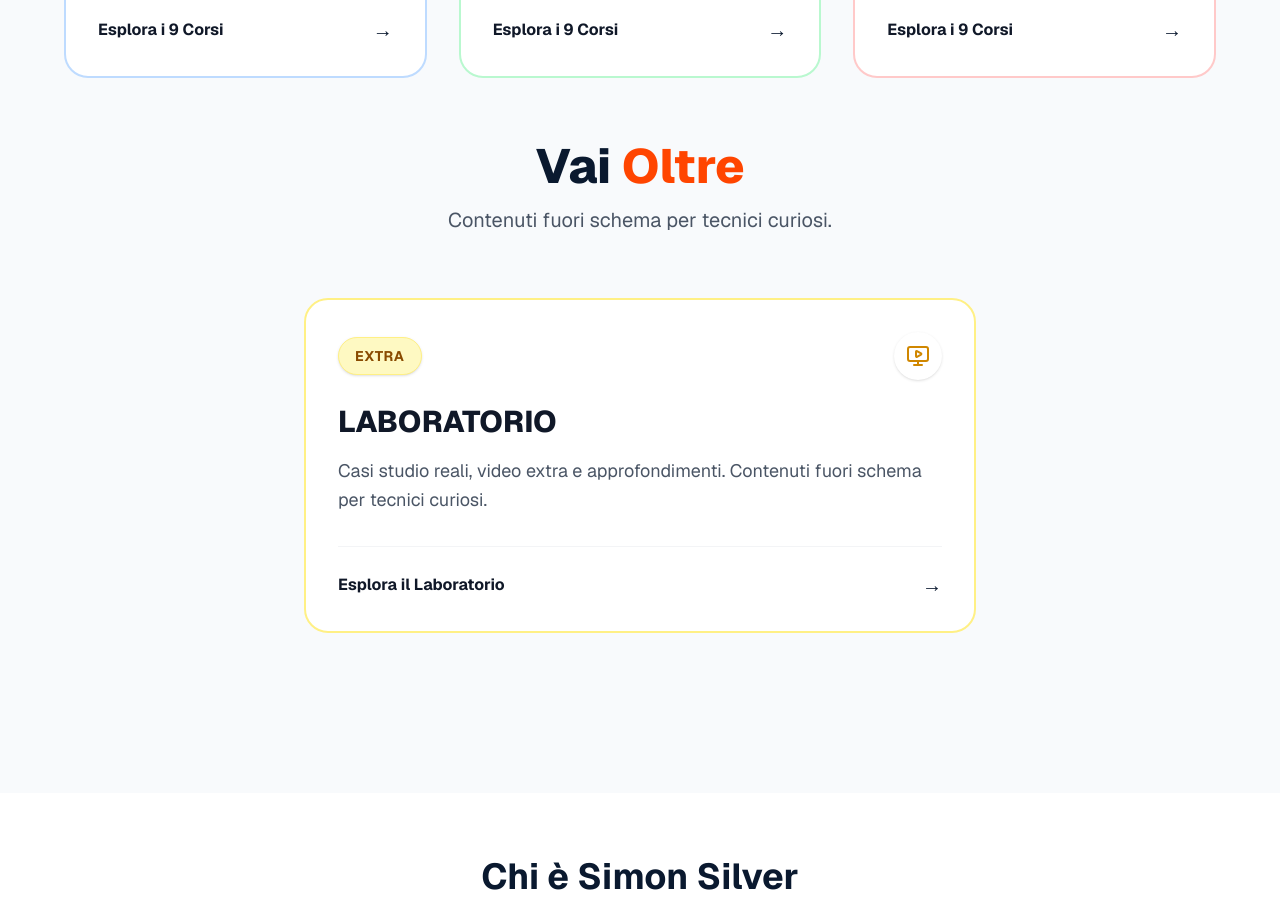
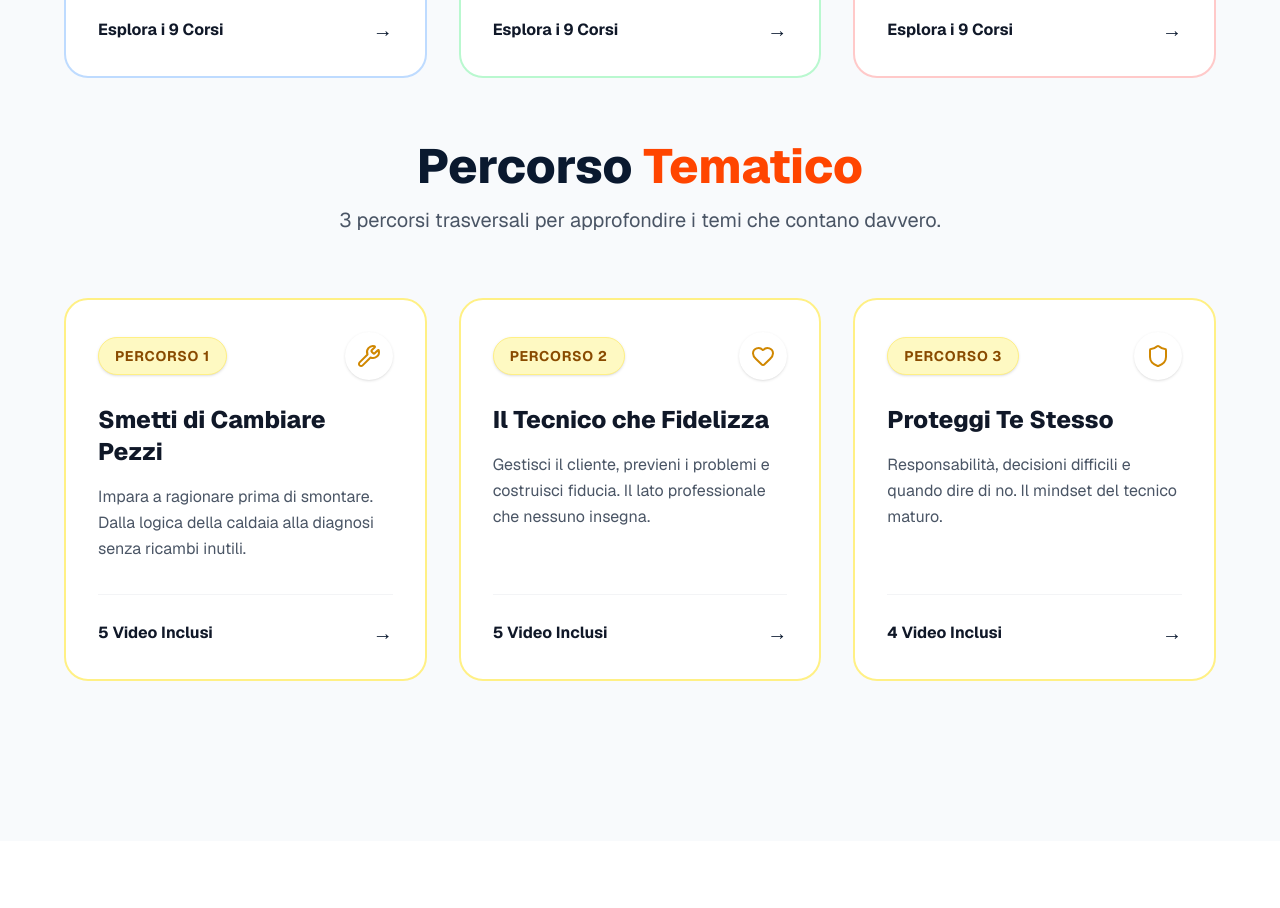
Before and after one commit to simonsilvercaldaie/sito-caldaie, a Next.js app: page / in a window 1280 px wide. Shown: the part 1800-2708 px from the top of the page. Built offline with nearby package versions, Linux system fonts and the light colour scheme.

Commit message:
feat: Percorsi Tematici - 3 percorsi trasversali al posto di Laboratorio

```diff
--- a/app/catalogo/[level]/page.tsx
+++ b/app/catalogo/[level]/page.tsx
@@ -1,22 +1,76 @@
 'use client'
 import { useParams, useRouter } from "next/navigation"
-import { getAllCourses, Course } from "@/lib/coursesData"
+import { getAllCourses, Course, percorsiTematici, getCoursesForPercorso } from "@/lib/coursesData"
 import Link from "next/link"
 import Navbar from "@/components/Navbar"
-import { PlayCircle, MonitorPlay, ShieldCheck, ArrowLeft } from "lucide-react"
+import { PlayCircle, MonitorPlay, ShieldCheck, ArrowLeft, Wrench, Heart, Shield } from "lucide-react"
 import { CatalogJsonLd, BreadcrumbJsonLd } from "@/components/seo/JsonLd"
+
+function CourseCard({ course }: { course: Course }) {
+    return (
+        <Link
+            href={`/corso/${course.id}`}
+            className="bg-white rounded-2xl overflow-hidden shadow-sm hover:shadow-xl hover:-translate-y-1 transition-all duration-300 border border-gray-100 group flex flex-col h-full"
+        >
+            <div className="relative aspect-video bg-slate-100">
+                {course.coverImage ? (
+                    <div className="absolute inset-0 group-hover:scale-105 transition-transform duration-700">
+                        <img
+                            src={course.coverImage}
+                            alt={course.title}
+                            className="w-full h-full object-cover"
+                        />
+                        <div className="absolute inset-x-0 bottom-0 h-1/2 bg-gradient-to-t from-black/80 to-transparent"></div>
+                    </div>
+                ) : (
+                    <div className="absolute inset-0 flex items-center justify-center bg-gradient-to-br from-slate-800 to-slate-900 group-hover:from-primary group-hover:to-slate-800 transition-colors duration-500">
+                        <PlayCircle className="w-12 h-12 text-white/50 group-hover:text-white group-hover:scale-110 transition-all duration-300" />
+                    </div>
+                )}
+
+                <div className="absolute bottom-3 left-3 flex gap-2 z-10">
+                    <span className="px-2 py-1 bg-black/60 backdrop-blur-md rounded text-white text-xs font-medium flex items-center gap-1 border border-white/10">
+                        <MonitorPlay className="w-3 h-3" /> {course.freeDuration}
+                    </span>
+                    <span className={`px-2 py-1 rounded text-xs font-medium border ${course.level === "Base" ? "bg-blue-500/80 text-white border-blue-400/30" :
+                            course.level === "Intermedio" ? "bg-green-500/80 text-white border-green-400/30" :
+                                "bg-red-500/80 text-white border-red-400/30"
+                        }`}>
+                        {course.level}
+                    </span>
+                </div>
+            </div>
+
+            <div className="p-5 flex-grow flex flex-col">
+                <h3 className="text-lg font-bold text-gray-900 group-hover:text-primary transition-colors mb-2 line-clamp-2">
+                    {course.title}
+                </h3>
+                <p className="text-sm text-gray-500 line-clamp-2 mb-4 flex-grow">
+                    {course.shortDescription}
+                </p>
+
+                <div className="pt-4 mt-auto border-t border-gray-50 flex items-center justify-between text-sm">
+                    <span className="font-medium text-gray-400 group-hover:text-primary transition-colors">Vedi Dettagli</span>
+                    <div className="w-8 h-8 rounded-full bg-gray-50 flex items-center justify-center group-hover:bg-primary group-hover:text-white transition-all">
+                        →
+                    </div>
+                </div>
+            </div>
+        </Link>
+    )
+}
 
 export default function LivelloPage() {
     const params = useParams()
     const router = useRouter()
-    const levelSlug = params.level as string // "base", "intermedio", "avanzato"
+    const levelSlug = params.level as string
 
     // Mappa slug -> Titolo "ufficiale"
     const levelMap: Record<string, { title: string, dbLevel: "Base" | "Intermedio" | "Avanzato" | "Laboratorio", description: string, color: string }> = {
         "base": {
             title: "FONDAMENTA",
             dbLevel: "Base",
-            description: "Per chi viene dall’idraulica o è alle prime armi. Capire cosa si sta guardando.",
+            description: "Per chi viene dall'idraulica o è alle prime armi. Capire cosa si sta guardando.",
             color: "bg-blue-100 text-blue-800 border-blue-200"
         },
         "intermedio": {
@@ -30,18 +84,98 @@ export default function LivelloPage() {
             dbLevel: "Avanzato",
             description: "Diagnosi avanzata, elettronica e mindset. Il livello che ti differenzia.",
             color: "bg-red-100 text-red-800 border-red-200"
-        },
-        "laboratorio": {
-            title: "LABORATORIO",
-            dbLevel: "Laboratorio",
-            description: "Casi studio reali, video extra e approfondimenti. Contenuti fuori schema per tecnici curiosi.",
-            color: "bg-yellow-100 text-yellow-800 border-yellow-200"
         }
     }
 
+    const percorsoIcons = [
+        <Wrench key="wrench" className="w-8 h-8 text-yellow-600" />,
+        <Heart key="heart" className="w-8 h-8 text-yellow-600" />,
+        <Shield key="shield" className="w-8 h-8 text-yellow-600" />
+    ]
+
+    // --- PAGINA LABORATORIO (Percorsi Tematici) ---
+    if (levelSlug.toLowerCase() === "laboratorio") {
+        return (
+            <div className="min-h-screen flex flex-col font-sans bg-gray-50">
+                <Navbar />
+
+                <BreadcrumbJsonLd items={[
+                    { name: "Home", url: "/" },
+                    { name: "Catalogo", url: "/catalogo" },
+                    { name: "Percorsi Tematici", url: "/catalogo/laboratorio" }
+                ]} />
+
+                <main className="flex-grow py-12 px-4 md:px-8">
+                    <div className="max-w-7xl mx-auto">
+
+                        <Link href="/" className="inline-flex items-center gap-2 text-gray-500 hover:text-primary mb-8 transition-colors">
+                            <ArrowLeft className="w-4 h-4" />
+                            Torna alla Home
+                        </Link>
+
+                        <div className="text-center mb-16">
+                            <span className="inline-block py-1 px-3 font-bold rounded-full text-sm uppercase tracking-wider border mb-4 bg-yellow-100 text-yellow-800 border-yellow-200">
+                                Percorsi Tematici
+                            </span>
+                            <h1 className="text-4xl md:text-5xl font-extrabold text-primary mb-6">
+                                Percorso <span className="text-accent">Tematico</span>
+                            </h1>
+                            <p className="text-lg text-gray-600 max-w-3xl mx-auto leading-relaxed">
+                                3 percorsi trasversali che raggruppano video da livelli diversi per tema. Scegli il tuo focus.
+                            </p>
+                        </div>
+
+                        <div className="space-y-20">
+                            {percorsiTematici.map((percorso, index) => {
+                                const courses = getCoursesForPercorso(percorso)
+                                return (
+                                    <section key={percorso.id} id={percorso.id} className="scroll-mt-24">
+                                        <div className="flex items-center gap-4 mb-8">
+                                            <div className="w-14 h-14 rounded-2xl bg-yellow-100 border-2 border-yellow-200 flex items-center justify-center flex-shrink-0">
+                                                {percorsoIcons[index]}
+                                            </div>
+                                            <div>
+                                                <span className="text-sm font-bold text-yellow-700 uppercase tracking-wider">
+                                                    Percorso {percorso.number}
+                                                </span>
+                                                <h2 className="text-2xl md:text-3xl font-extrabold text-gray-900">
+                                                    {percorso.title}
+                                                </h2>
+                                            </div>
+                                        </div>
+                                        <p className="text-gray-600 text-lg mb-8 max-w-2xl">
+                                            {percorso.description}
+                                        </p>
+                                        <div className="grid md:grid-cols-2 lg:grid-cols-3 gap-8">
+                                            {courses.map((course) => (
+                                                <CourseCard key={course.id} course={course} />
+                                            ))}
+                                        </div>
+                                    </section>
+                                )
+                            })}
+                        </div>
+
+                    </div>
+                </main>
+
+                <footer className="bg-slate-900 text-slate-400 py-12 px-4 border-t border-slate-800">
+                    <div className="max-w-6xl mx-auto flex flex-col md:flex-row justify-between items-center gap-6">
+                        <div className="flex items-center gap-2">
+                            <span className="font-semibold text-slate-200">Simon Silver Caldaie</span>
+                        </div>
+                        <div className="text-sm">
+                            &copy; {new Date().getFullYear()} Simon Silver. P.IVA 03235620121
+                        </div>
+                    </div>
+                </footer>
+            </div>
+        )
+    }
+
+    // --- PAGINE LIVELLI NORMALI (base, intermedio, avanzato) ---
     const levelInfo = levelMap[levelSlug.toLowerCase()]
 
-    // Se il livello non esiste, reindirizza al catalogo generale
     if (!levelInfo) {
         return (
             <div className="min-h-screen flex flex-col font-sans bg-gray-50">
@@ -62,7 +196,6 @@ export default function LivelloPage() {
         <div className="min-h-screen flex flex-col font-sans bg-gray-50">
             <Navbar />
 
-            {/* SEO Structured Data */}
             <CatalogJsonLd courses={courses} level={levelInfo.dbLevel} />
             <BreadcrumbJsonLd items={[
                 { name: "Home", url: "/" },
@@ -92,52 +225,7 @@ export default function LivelloPage() {
 
                     <div className="grid md:grid-cols-2 lg:grid-cols-3 gap-8">
                         {courses.map((course) => (
-                            <Link
-                                key={course.id}
-                                href={`/corso/${course.id}`}
-                                className="bg-white rounded-2xl overflow-hidden shadow-sm hover:shadow-xl hover:-translate-y-1 transition-all duration-300 border border-gray-100 group flex flex-col h-full"
-                            >
-                                <div className="relative aspect-video bg-slate-100">
-                                    {course.coverImage ? (
-                                        <div className="absolute inset-0 group-hover:scale-105 transition-transform duration-700">
-                                            <img
-                                                src={course.coverImage}
-                                                alt={course.title}
-                                                className="w-full h-full object-cover"
-                                            />
-                                            {/* Overlay gradiente per leggibilità badge se serve */}
-                                            <div className="absolute inset-x-0 bottom-0 h-1/2 bg-gradient-to-t from-black/80 to-transparent"></div>
-                                        </div>
-                                    ) : (
-                                        <div className="absolute inset-0 flex items-center justify-center bg-gradient-to-br from-slate-800 to-slate-900 group-hover:from-primary group-hover:to-slate-800 transition-colors duration-500">
-                                            <PlayCircle className="w-12 h-12 text-white/50 group-hover:text-white group-hover:scale-110 transition-all duration-300" />
-                                        </div>
-                                    )}
-
-                                    {/* Badge Durata */}
-                                    <div className="absolute bottom-3 left-3 flex gap-2 z-10">
-                                        <span className="px-2 py-1 bg-black/60 backdrop-blur-md rounded text-white text-xs font-medium flex items-center gap-1 border border-white/10">
-                                            <MonitorPlay className="w-3 h-3" /> {course.freeDuration}
-                                        </span>
-                                    </div>
-                                </div>
-
-                                <div className="p-5 flex-grow flex flex-col">
-                                    <h3 className="text-lg font-bold text-gray-900 group-hover:text-primary transition-colors mb-2 line-clamp-2">
-                                        {course.title}
-                                    </h3>
-                                    <p className="text-sm text-gray-500 line-clamp-2 mb-4 flex-grow">
-                                        {course.shortDescription}
-                                    </p>
-
-                                    <div className="pt-4 mt-auto border-t border-gray-50 flex items-center justify-between text-sm">
-                                        <span className="font-medium text-gray-400 group-hover:text-primary transition-colors">Vedi Dettagli</span>
-                                        <div className="w-8 h-8 rounded-full bg-gray-50 flex items-center justify-center group-hover:bg-primary group-hover:text-white transition-all">
-                                            →
-                                        </div>
-                                    </div>
-                                </div>
-                            </Link>
+                            <CourseCard key={course.id} course={course} />
                         ))}
                     </div>
 
--- a/components/ProductShowcase.tsx
+++ b/components/ProductShowcase.tsx
@@ -1,7 +1,8 @@
 'use client'
-import { Lock, MonitorPlay, ShieldCheck, Users } from "lucide-react"
+import { Lock, MonitorPlay, ShieldCheck, Users, Wrench, Heart, Shield } from "lucide-react"
 import Link from "next/link"
 import { LEGAL_TEXT_HOMEPAGE } from "@/lib/legalTexts"
+import { percorsiTematici } from "@/lib/coursesData"
 
 export default function ProductShowcase() {
 
@@ -34,6 +35,12 @@ export default function ProductShowcase() {
             </div>
         </Link>
     )
+
+    const percorsoIcons = [
+        <Wrench className="w-6 h-6 text-yellow-600" />,
+        <Heart className="w-6 h-6 text-yellow-600" />,
+        <Shield className="w-6 h-6 text-yellow-600" />
+    ]
 
     return (
         <section className="py-20 px-4 md:px-8 bg-slate-50">
@@ -83,28 +90,45 @@ export default function ProductShowcase() {
 
                 <div className="text-center mb-16 space-y-4">
                     <h2 className="text-3xl md:text-5xl font-extrabold text-primary">
-                        Vai <span className="text-accent">Oltre</span>
+                        Percorso <span className="text-accent">Tematico</span>
                     </h2>
                     <p className="text-lg md:text-xl text-gray-600 max-w-2xl mx-auto">
-                        Contenuti fuori schema per tecnici curiosi.
+                        3 percorsi trasversali per approfondire i temi che contano davvero.
                     </p>
                 </div>
 
-                <div className="max-w-2xl mx-auto mb-20">
-                    <LevelCard
-                        title="LABORATORIO"
-                        description="Casi studio reali, video extra e approfondimenti. Contenuti fuori schema per tecnici curiosi."
-                        level="Extra"
-                        link="/catalogo/laboratorio"
-                        colorClass="border-yellow-200 hover:border-yellow-400"
-                        badgeClass="bg-yellow-100 text-yellow-800 border-yellow-200"
-                        icon={<MonitorPlay className="w-6 h-6 text-yellow-600" />}
-                        footerText="Esplora il Laboratorio"
-                    />
+                <div className="grid md:grid-cols-3 gap-8 mb-20">
+                    {percorsiTematici.map((percorso, index) => (
+                        <Link key={percorso.id} href={`/catalogo/laboratorio#${percorso.id}`} className="block group">
+                            <div className="rounded-3xl p-8 border-2 border-yellow-200 hover:border-yellow-400 transition-all duration-300 hover:shadow-2xl hover:-translate-y-1 h-full flex flex-col bg-white hover:bg-gray-50">
+                                <div className="flex items-center justify-between mb-6">
+                                    <span className="px-4 py-2 rounded-full font-bold text-sm uppercase tracking-wider border shadow-sm bg-yellow-100 text-yellow-800 border-yellow-200">
+                                        Percorso {percorso.number}
+                                    </span>
+                                    <div className="w-12 h-12 rounded-full bg-white flex items-center justify-center shadow-sm group-hover:scale-110 transition-transform">
+                                        {percorsoIcons[index]}
+                                    </div>
+                                </div>
+
+                                <h2 className="text-2xl font-extrabold text-gray-900 mb-4 group-hover:text-primary transition-colors">
+                                    {percorso.title}
+                                </h2>
+                                <p className="text-gray-600 text-base mb-8 leading-relaxed flex-grow">
+                                    {percorso.description}
+                                </p>
+
+                                <div className="pt-6 border-t border-gray-100 flex items-center justify-between">
+                                    <span className="font-bold text-gray-900 flex items-center gap-2">
+                                        {percorso.courseIds.length} Video Inclusi
+                                    </span>
+                                    <span className="text-xl group-hover:translate-x-2 transition-transform">→</span>
+                                </div>
+                            </div>
+                        </Link>
+                    ))}
                 </div>
 
                 {/* SEZIONE TEAM REMOVED */}
-
 
 
 
--- a/lib/coursesData.ts
+++ b/lib/coursesData.ts
@@ -415,6 +415,44 @@ export const courses: Course[] = [
     }
 ]
 
+// --- PERCORSI TEMATICI ---
+export interface PercorsoTematico {
+    id: string
+    number: number
+    title: string
+    description: string
+    courseIds: string[]
+}
+
+export const percorsiTematici: PercorsoTematico[] = [
+    {
+        id: "percorso-1",
+        number: 1,
+        title: "Smetti di Cambiare Pezzi",
+        description: "Impara a ragionare prima di smontare. Dalla logica della caldaia alla diagnosi senza ricambi inutili.",
+        courseIds: ["01-caldaia-decisioni", "04-acs-riscaldamento", "06-falsi-colpevoli", "13-valvola-tre-vie", "15-scheda-elettronica"]
+    },
+    {
+        id: "percorso-2",
+        number: 2,
+        title: "Il Tecnico che Fidelizza",
+        description: "Gestisci il cliente, previeni i problemi e costruisci fiducia. Il lato professionale che nessuno insegna.",
+        courseIds: ["19-combustione-falsa", "12-scambiatori-colpevoli", "16-calcare-magnetite", "17-errori-installazione", "26-gestire-cliente"]
+    },
+    {
+        id: "percorso-3",
+        number: 3,
+        title: "Proteggi Te Stesso",
+        description: "Responsabilità, decisioni difficili e quando dire di no. Il mindset del tecnico maturo.",
+        courseIds: ["09-quando-non-intervenire", "19-combustione-falsa", "21-cinque-domande", "25-decisione-finale"]
+    }
+]
+
+export const getPercorsoById = (id: string) => percorsiTematici.find(p => p.id === id)
+
+export const getCoursesForPercorso = (percorso: PercorsoTematico): Course[] =>
+    percorso.courseIds.map(id => courses.find(c => c.id === id)).filter((c): c is Course => c !== undefined)
+
 // Corsi in evidenza per la homepage (uno per livello)
 export const getFeaturedCourses = () => [
     courses.find(c => c.id === "01-caldaia-decisioni")!,
```
